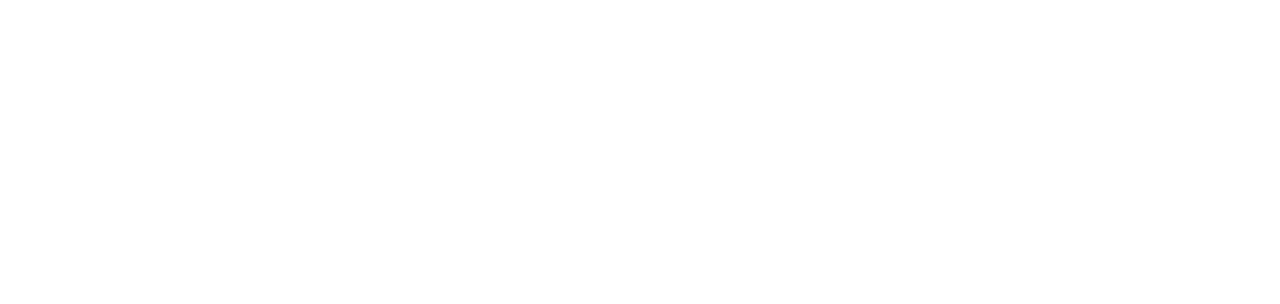
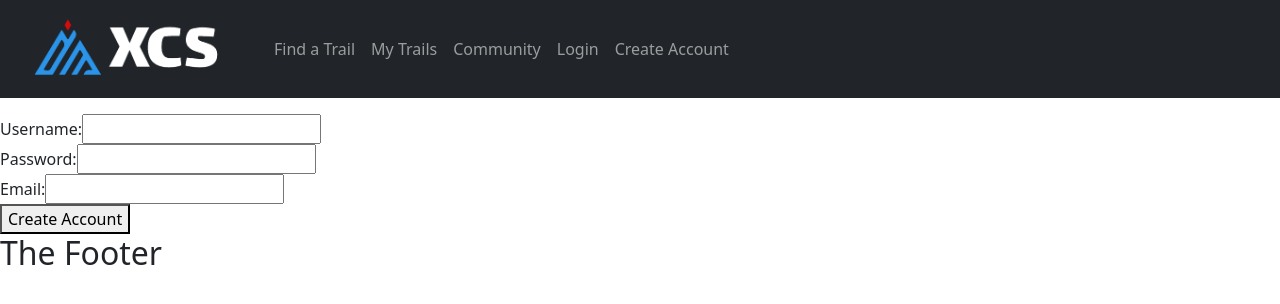
Before and after one commit to kmaule15/xcski-frontend, a React (Create React App) app: page /createaccount in a window 1280 px wide. Before the commit this address had no page. Shown: the top 304 px of the page. Built offline with nearby package versions, Linux system fonts and the light colour scheme.

Commit message:
Can now create an account

```diff
--- a/package.json
+++ b/package.json
@@ -21,7 +21,7 @@
     "web-vitals": "^2.1.4"
   },
   "scripts": {
-    "start": "react-scripts start",
+    "start": "set PORT=3001 && react-scripts start",
     "build": "react-scripts build",
     "test": "react-scripts test",
     "eject": "react-scripts eject"
--- a/src/App.tsx
+++ b/src/App.tsx
@@ -9,6 +9,7 @@ import Community from "./components/Community/Community";
 import Login from "./components/Login/Login";
 import Home from "./components/Home/Home";
 import TrailSearch from "./components/Trail/SearchTrails/TrailSearch";
+import CreateAccount from "./components/Login/CreateAccount";
 
 function App() {
   return (
@@ -19,6 +20,7 @@ function App() {
         <Route path="mytrails" element={<MyTrails />} />
         <Route path="community" element={<Community />} />
         <Route path="login" element={<Login />} />
+        <Route path="createaccount" element={<CreateAccount />} />
       </Route>
     </Routes>
   );
--- a/src/components/Login/CreateAccount.tsx
+++ b/src/components/Login/CreateAccount.tsx
@@ -20,7 +20,7 @@ const CreateAccount = () => {
         };
 
         try {
-            const response = await fetch('/api/create-account', {
+            const response = await fetch('http://localhost:3000/users', {
                 method: 'POST',
                 headers: {
                     'Content-Type': 'application/json'
--- a/src/components/NavBar/NavBar.tsx
+++ b/src/components/NavBar/NavBar.tsx
@@ -19,6 +19,7 @@ const NavBar = () => {
     <Nav.Link href="mytrails">My Trails</Nav.Link>
     <Nav.Link href="community">Community</Nav.Link>
     <Nav.Link href="login"> Login</Nav.Link>
+    <Nav.Link href='createaccount'>Create Account</Nav.Link>
   </Nav>
 </Navbar.Collapse>
 </Navbar>
```
